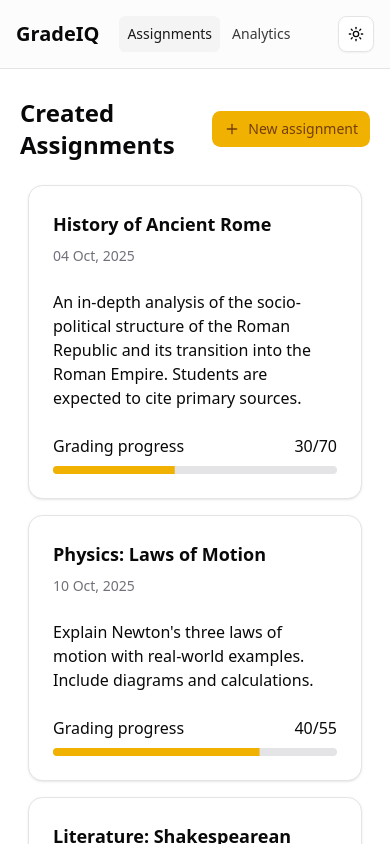
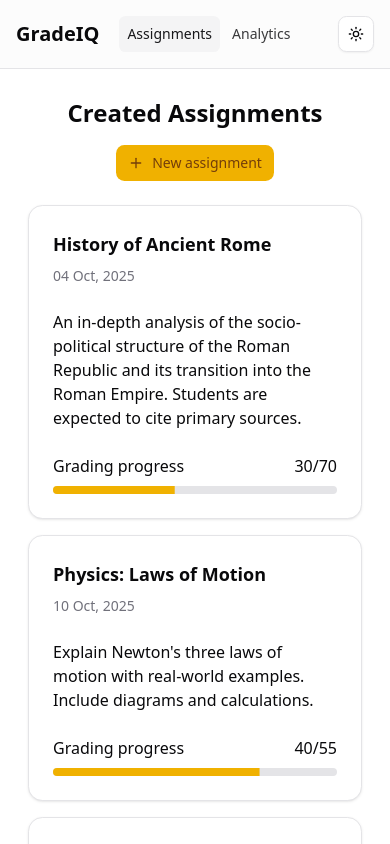
Before and after one commit to vsharha/GradeIQ, a Next.js app: page /app/assignments in a window 390 px wide. Shown: the top 844 px of the page. Built offline with nearby package versions, Linux system fonts and the light colour scheme.

Commit message:
improve responsive design

```diff
--- a/src/app/app/assignments/page.jsx
+++ b/src/app/app/assignments/page.jsx
@@ -49,9 +49,9 @@ const assignments = [
 function Page() {
   return (
     <div className="flex flex-col gap-4">
-      <div className="flex items-center justify-between">
+      <div className="flex items-center flex-col gap-4 justify-center sm:flex-row sm:justify-between">
         <h1 className="font-bold text-2xl">Created Assignments</h1>
-        <Button><Plus/> New assignment</Button>
+        <Button className=""><Plus/> New assignment</Button>
       </div>
       <div className="flex flex-row flex-wrap h-fit">
         {assignments.map((assignment, i)=><Assignment key={assignment.id} index={i} assignment={assignment}/>)}
```
